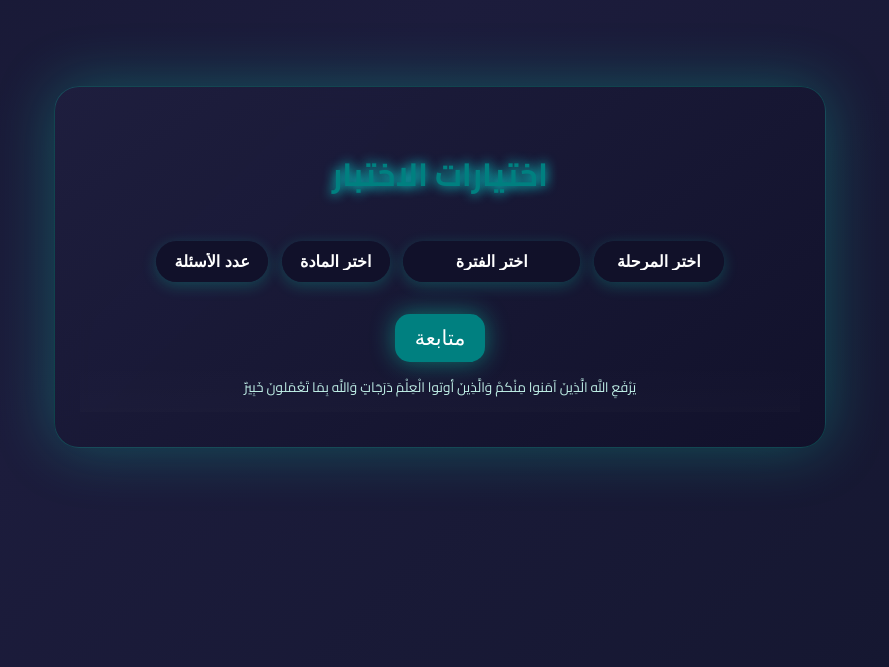
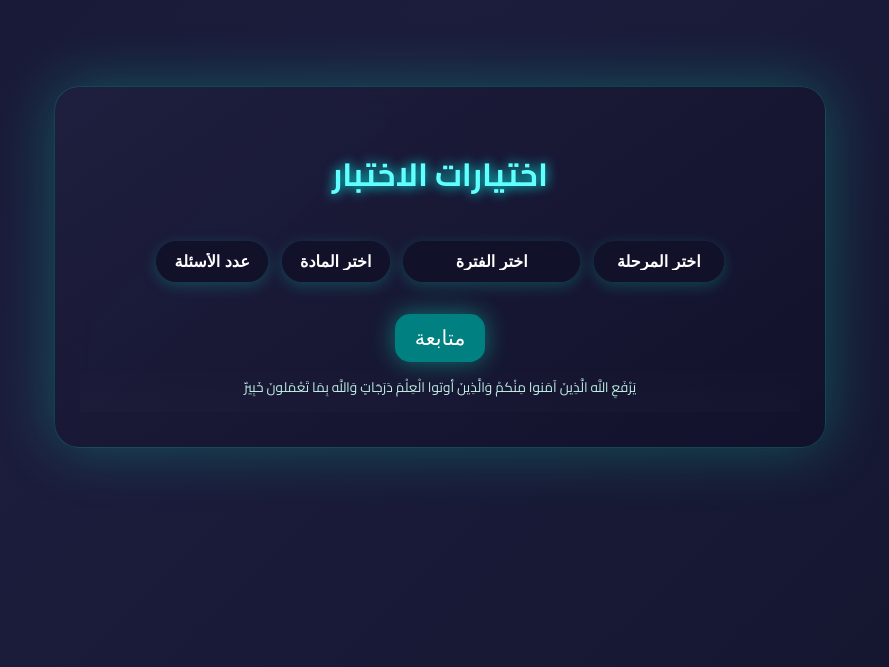
Before and after one commit to BETA-iq/stud, a plain HTML site: page ex/index.html in a window 1280 px wide. Shown: the part 133-800 px from the top of the page, without its empty margins (200-1089 px from the left). Drawn offline with Linux system fonts and the light colour scheme.

Commit message:
Refactor style.css for improved styling
Updated h1 color to #62ffff for better visibility.

```diff
--- a/ex/style.css
+++ b/ex/style.css
@@ -32,7 +32,7 @@ body {
 
 h1 {
   margin-bottom: 25px;
-  color: teal;
+  color: #62ffff;
   font-size: 2rem;
   text-shadow: 0 0 12px #00fff0;
 }
@@ -51,7 +51,6 @@ h1 {
   -webkit-appearance: none;
   appearance: none;
   text-align: center;
-
 }
 
 button {
```
